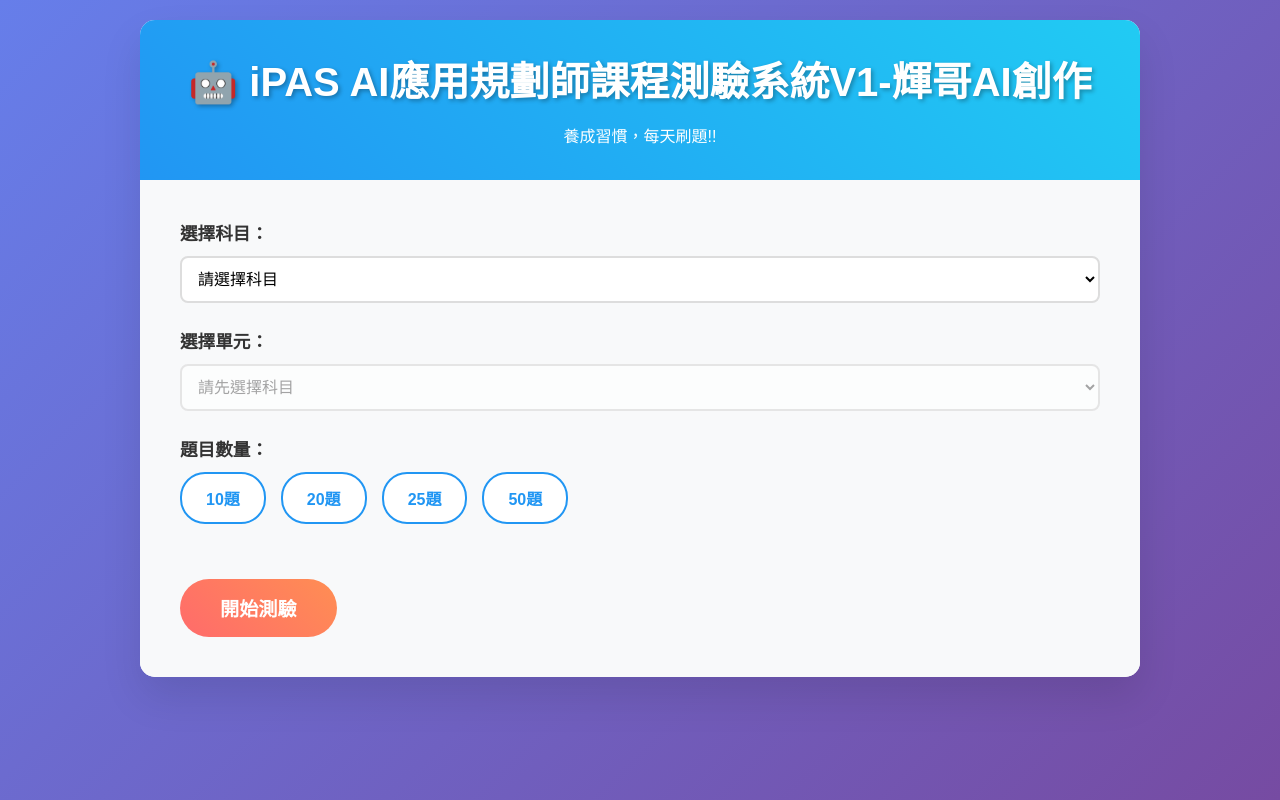
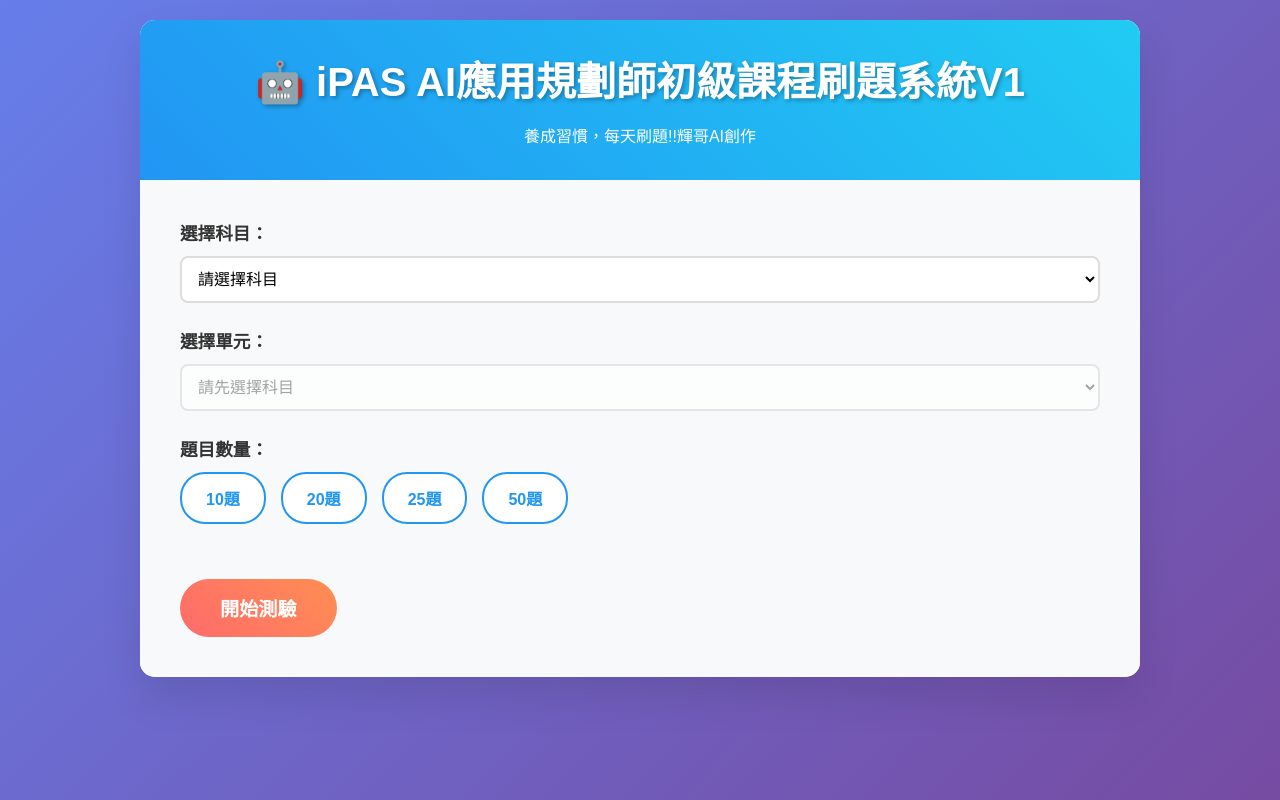
Before and after one commit to BickelChen/ipasaiexam2, a plain HTML site: page index.html in a window 1280 px wide. Drawn offline with nearby package versions, Linux system fonts and the light colour scheme.

Commit message:
index.html

```diff
--- a/index.html
+++ b/index.html
@@ -350,8 +350,8 @@
 <body>
     <div class="container">
         <div class="header">
-            <h1>🤖 iPAS AI應用規劃師課程測驗系統V1-輝哥AI創作</h1>
-            <p>養成習慣，每天刷題!!</p>
+            <h1>🤖 iPAS AI應用規劃師初級課程刷題系統V1</h1>
+            <p>養成習慣，每天刷題!!輝哥AI創作</p>
         </div>
 
         <div id="setupForm" class="setup-form">
```
